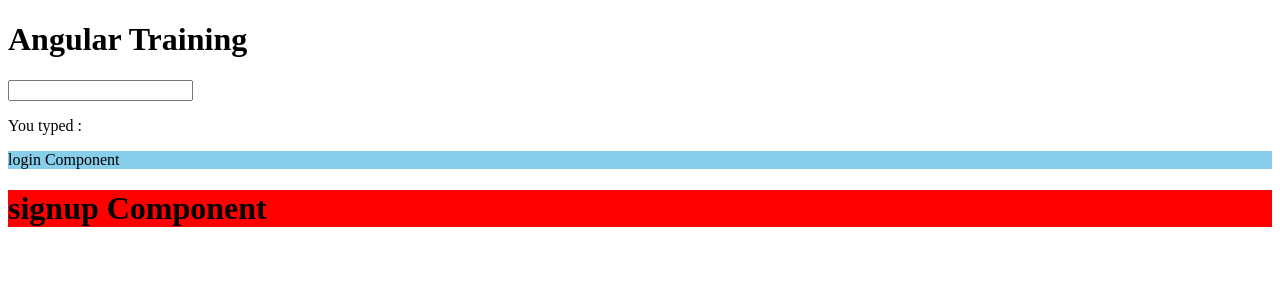
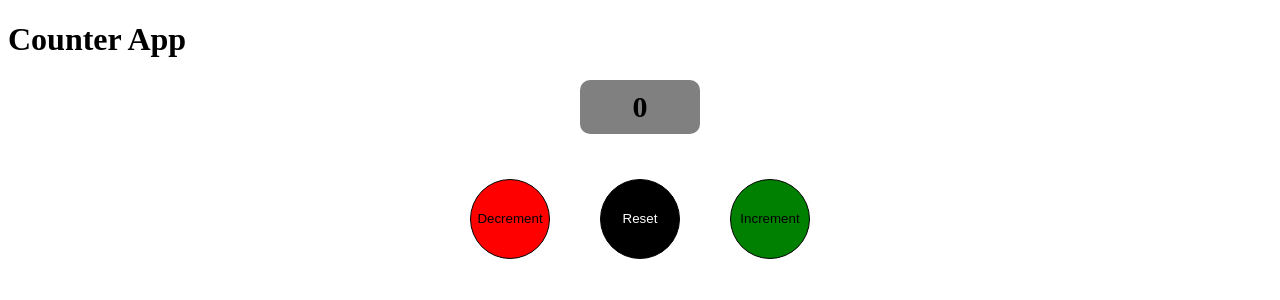
Before and after one commit to parththakkar06/Internship, an Angular app in the folder angular-app/: page / in a window 1280 px wide. Shown: the top 300 px of the page. Built offline with nearby package versions, Linux system fonts and the light colour scheme.

Commit message:
counter app

```diff
--- a/angular-app/src/app/app.component.css
+++ b/angular-app/src/app/app.component.css
@@ -0,0 +1,36 @@
+.btn{
+    width: 80px;
+    height: 80px;
+    border-radius: 100%;
+    margin: 25px;
+    border: 1px solid black;
+}
+
+.bg-red{
+    background-color: red;
+}
+
+.bg-green{
+    background-color: green;
+}
+
+.bg-black{
+    background-color: black;
+    color: white;
+}
+
+.btn:hover{
+    border: 1px solid white;
+    cursor: pointer;
+}
+
+.count{
+    font-size: 30px;
+    margin: auto;
+    margin-bottom: 20px;
+    width: 100px;
+    background-color: grey;
+    text-align: center;
+    border-radius: 10px;
+    padding: 10px;
+}
--- a/angular-app/src/app/app.component.html
+++ b/angular-app/src/app/app.component.html
@@ -1,4 +1,4 @@
-<h1>Angular Training</h1>
+<!-- <h1>Angular Training</h1> -->
 
 <!-- <p>Counter : {{ count }}</p>
 
@@ -33,8 +33,20 @@
 
 
 
-<input (input) = "onInput($event)">
+<!-- <input (input) = "onInput($event)">
 <p>You typed : {{typedValue}}</p>
 
 <app-login></app-login>
-<app-signup></app-signup>
+<app-signup></app-signup> -->
+
+
+
+<h1>Counter App</h1>
+<div style="text-align: center;">
+  <h3 class="count">{{count}}</h3>
+  <div>
+    <button (click) = "handleCounter('minus')" class="btn bg-red" >Decrement</button>
+    <button class="btn bg-black" (click) = "handleCounter('')">Reset</button>
+    <button class="btn bg-green" (click) = "handleCounter('plus')">Increment</button>
+  </div>
+</div>
--- a/angular-app/src/app/app.component.ts
+++ b/angular-app/src/app/app.component.ts
@@ -49,9 +49,36 @@
   // imageUrl = "https://in.pinterest.com/pin/artistic-wallpaper--621496817359389265/";
 
 
-  typedValue = ''
-  onInput(event : Event){
-    const input = event.target as HTMLInputElement
-    this.typedValue = input.value
+  // typedValue = ''
+  // onInput(event : Event){
+  //   const input = event.target as HTMLInputElement
+  //   this.typedValue = input.value
+  // }
+
+  count = 0;
+
+  increase() {
+    console.log
+    this.count++;
+  }
+
+  decrease() {
+    this.count--;
+  }
+
+  reset() {
+    this.count = 0;
+  }
+
+  handleCounter(val: string) {
+    if (val == 'minus') {
+      if (this.count != 0) {
+        this.count--
+      }
+    } else if (val == 'plus') {
+      this.count++
+    } else {
+      this.count = 0
+    }
   }
 }
```
